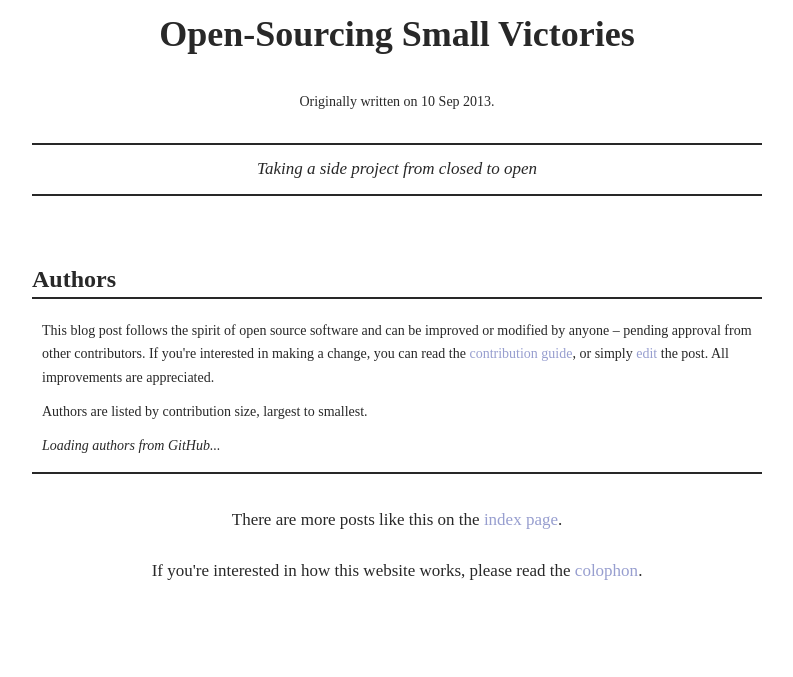
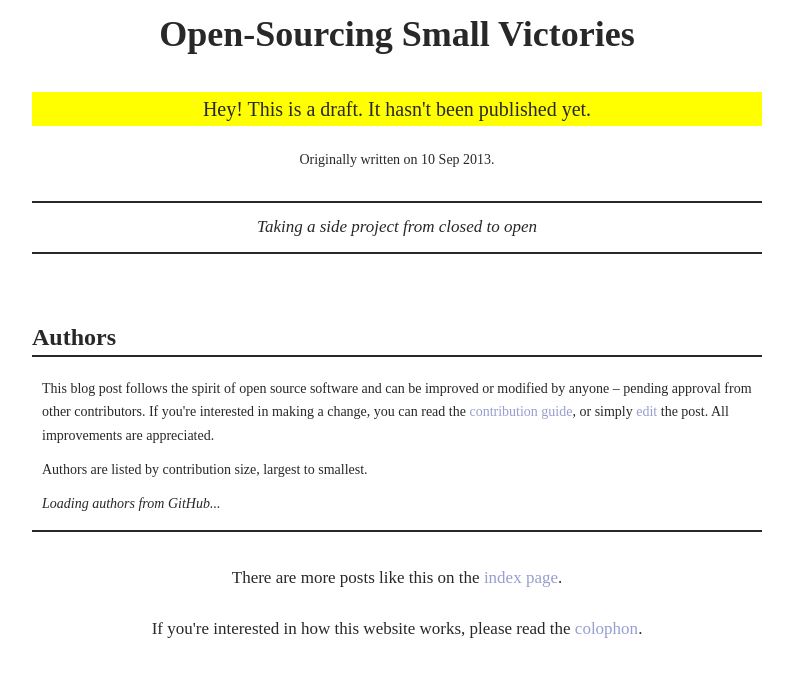
Before and after one commit to mb720/pretengineer, a Jekyll site: the page built from _posts/2013-09-10-open-sourcing-small-victories.md, in a window 1280 px wide. Shown: the top 677 px of the page, without its empty margins (243-1036 px from the left). Built offline with Jekyll 4.4.1, drawn with Linux system fonts in a browser that asks for light colours; nearby versions of some CDN libraries; some web fonts are replaced.

Commit message:
drafts: add a notice for a draft post

```diff
--- a/_layouts/post.html
+++ b/_layouts/post.html
@@ -12,6 +12,9 @@ contributorCheck.init();
           </header>
         </div>
         <article class="post">
+          {% if page.draft == true %}
+          <p class="draft">Hey! This is a draft. It hasn't been published yet.</p>
+          {% endif %}
           {% if page.date %}
           <p class="date">Originally written on {{ page.date | date_to_string }}.</p>
           {% endif %}
--- a/static/css/main.css
+++ b/static/css/main.css
@@ -113,3 +113,9 @@ h3 {
 .author-username {
   margin-left: 8px;
 }
+
+.draft {
+  font-size: 20px;
+  background-color: yellow;
+  text-align: center;
+}
```
